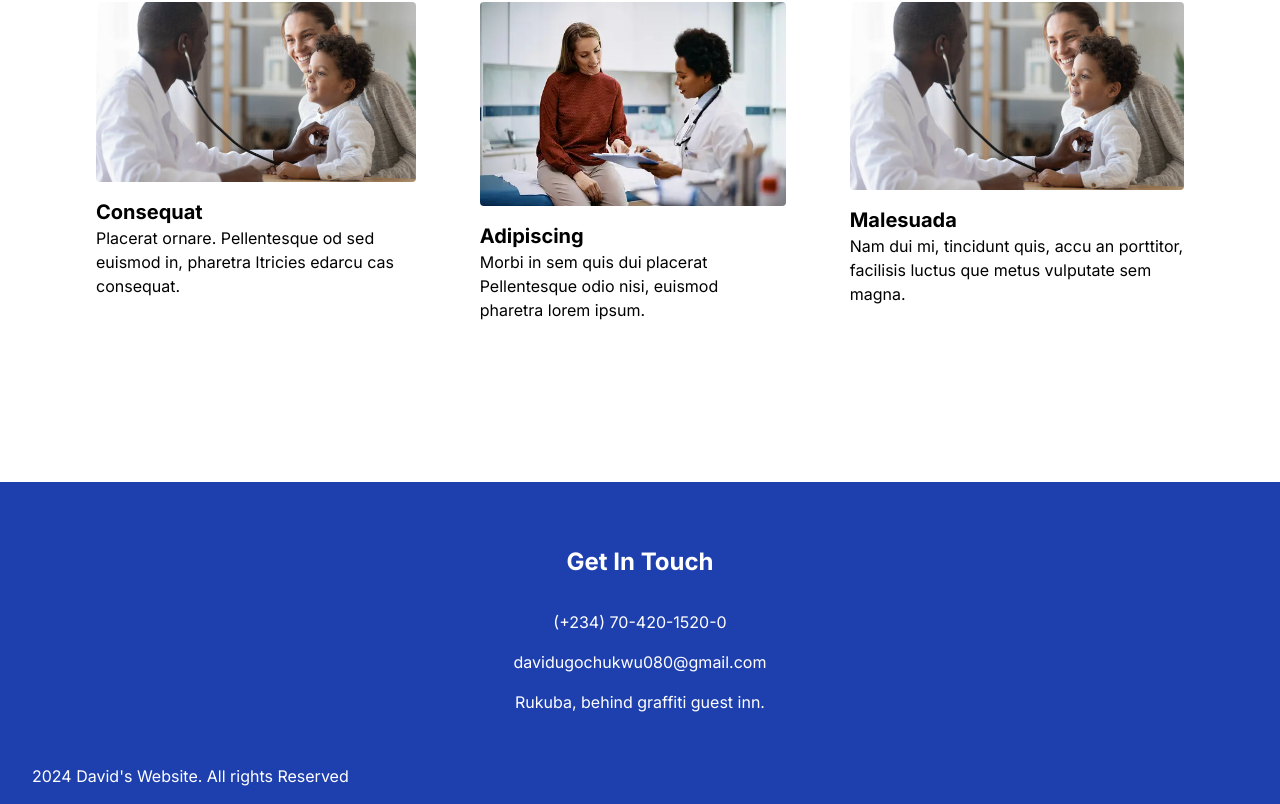
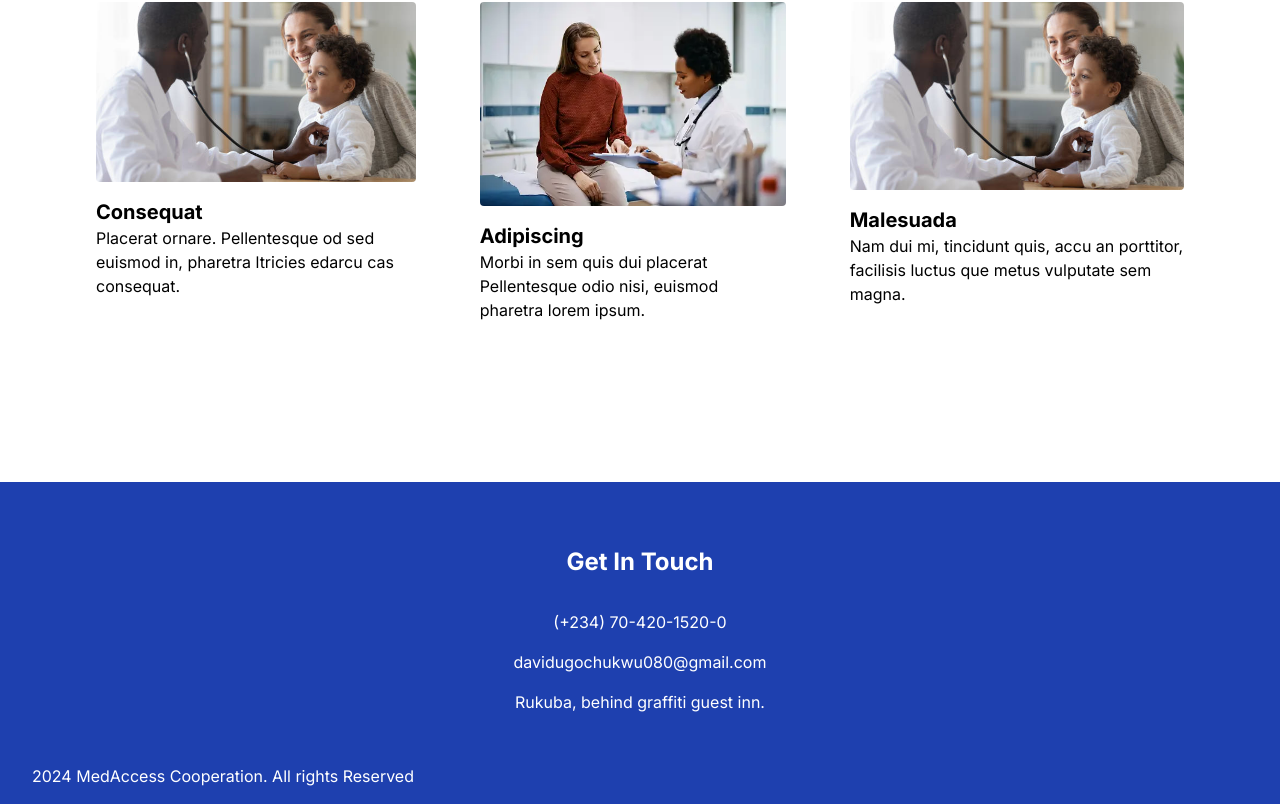
Before and after one commit to Okezedavid/MedAccess, a Next.js app: page / in a window 1280 px wide. Shown: the part 1173-1977 px from the top of the page. Built offline with nearby package versions, Linux system fonts and the light colour scheme.

Commit message:
another commit

```diff
--- a/src/app/page.tsx
+++ b/src/app/page.tsx
@@ -218,7 +218,7 @@
           </ul>
         </div>
         <div className=" footer-part w-full text-left py-4 text-white relative top-16 px-8">
-          <p>2024 David's Website. All rights Reserved</p>
+          <p>2024 MedAccess Cooperation. All rights Reserved</p>
         </div>
       </footer>
     </div>
```
